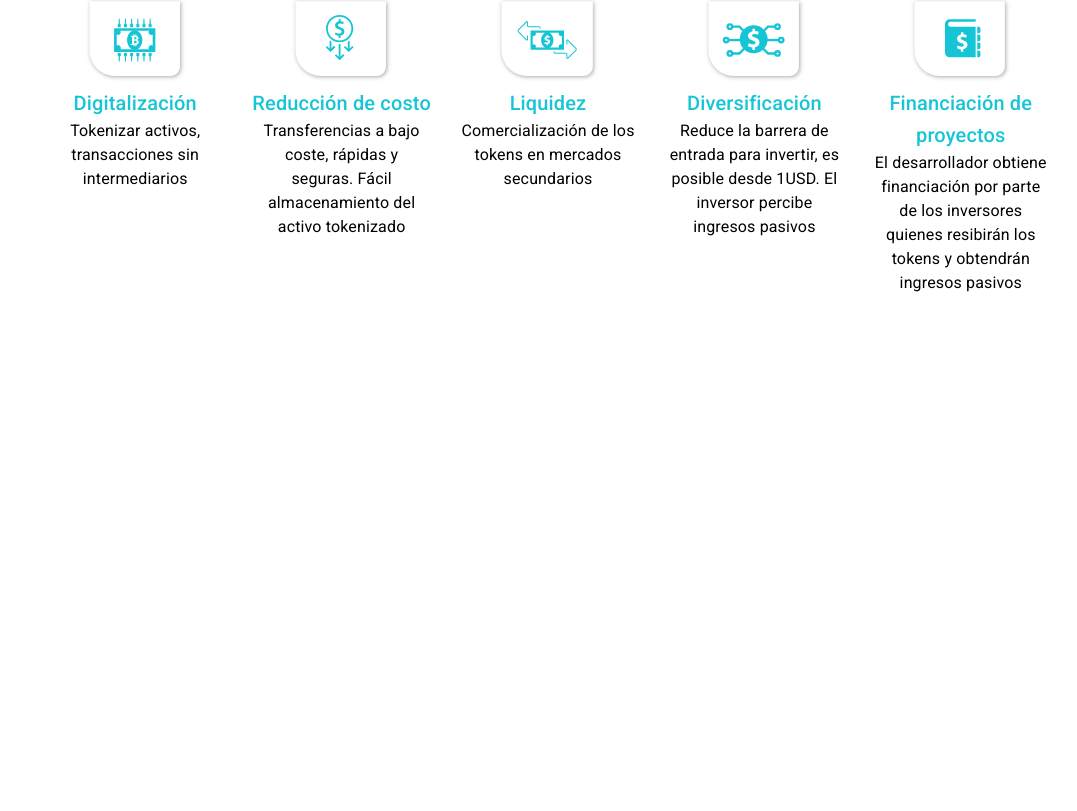
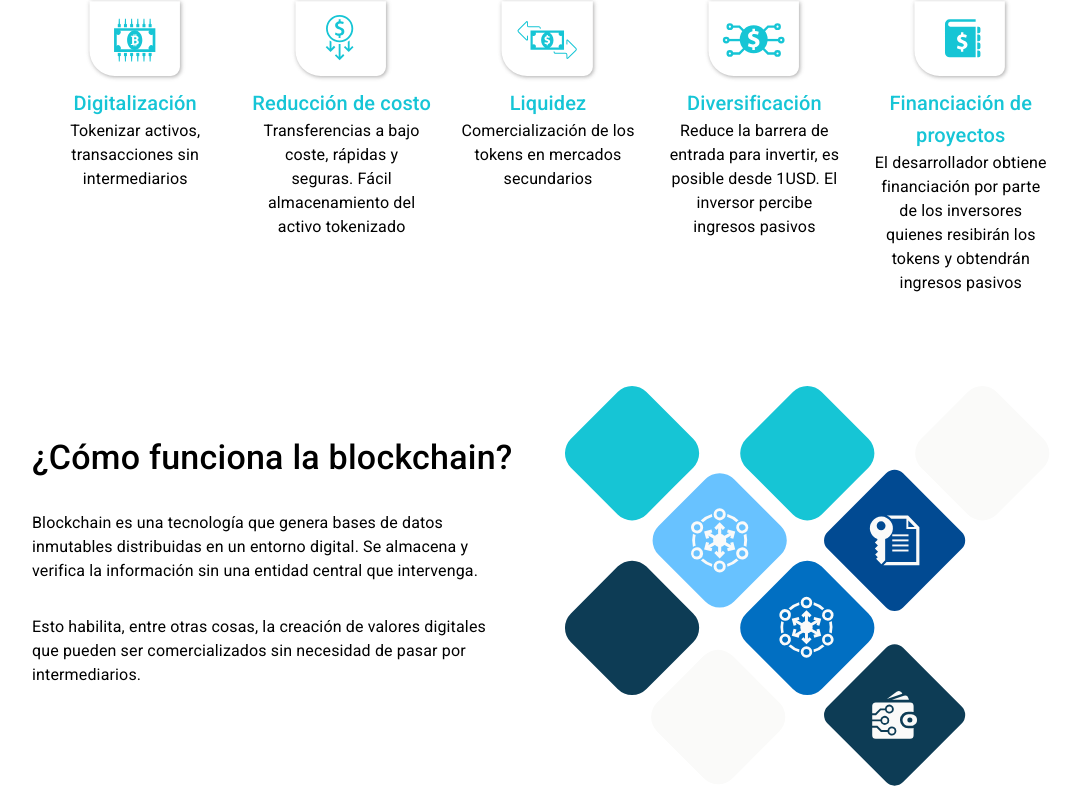
Before and after one commit to HoracioGutierrez/tokenizacion, a React (Create React App) app: page / in a window 1280 px wide. Shown: the part 1810-2621 px from the top of the page, without its empty margins (92-1169 px from the left). Before the commit the page ends 2255 px from the top, so only its background shows below. Built offline with nearby package versions, Linux system fonts and the light colour scheme.

Commit message:
Add last section

```diff
--- a/src/estilos.scss
+++ b/src/estilos.scss
@@ -340,4 +340,55 @@ html , body , #root {
         }
 
     }
+
+
+
+
+    #landing-section-blockchain {
+
+        @media screen and (min-width: 900px) {
+            display: flex;
+            align-items: center;
+        }
+
+        @media screen and (min-width: 1000px) {
+            padding: 0 100px;
+        }
+
+        > div:nth-child(1) {
+            width: 60%;
+
+            @media screen and (min-width: 1000px) {
+                width: 50%;
+            }
+        }
+
+        > div:nth-child(2) {
+            width: 40%;
+
+            @media screen and (min-width: 1000px) {
+                width: 50%;
+            }
+        }
+
+        #block-text {
+
+            text-align: center;
+
+            @media screen and (min-width: 900px) {
+                padding-right: 2rem;
+                text-align: left;
+            }
+
+            h4 {
+                margin-bottom: 2rem;
+                font-weight: 500;
+            }
+
+            p {
+                margin-bottom: 2rem;
+            }
+        }
+
+    }
 }
--- a/src/pages/Landing.js
+++ b/src/pages/Landing.js
@@ -95,7 +95,18 @@ const Landing = () => {
                     </div>
                 </div>
             </section>
-            <section id="cinco" className="landing-section"></section>
+            <section id="landing-section-blockchain" className="landing-section">
+                <div id="block-text">
+                    <Typography color="inherit" variant="h4">¿Cómo funciona la blockchain?</Typography>
+                    <Typography>Blockchain es una tecnología que genera bases de datos inmutables distribuidas en un entorno digital. Se almacena y verifica la información sin una entidad central que intervenga.</Typography>
+                    <Typography>Esto habilita, entre otras cosas, la creación de valores digitales que pueden ser comercializados sin necesidad de pasar por intermediarios.</Typography>
+                </div>
+                <Hidden mdDown>
+                    <div id="block-img">
+                        <img src="/assets/svg/comoFunciona.svg" alt="Blockchain" />
+                    </div>
+                </Hidden>
+            </section>
         </>
     )
 }
```
